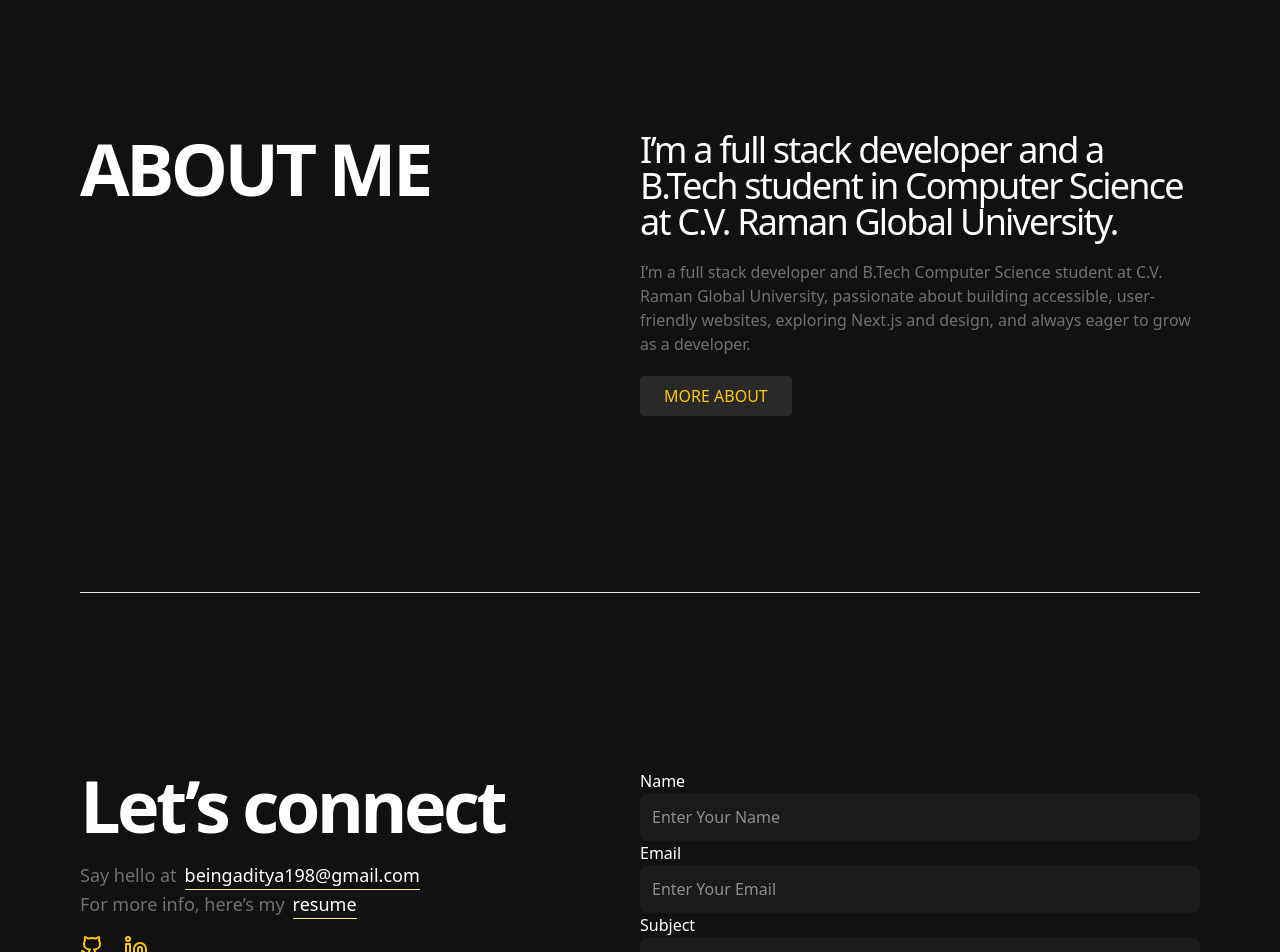
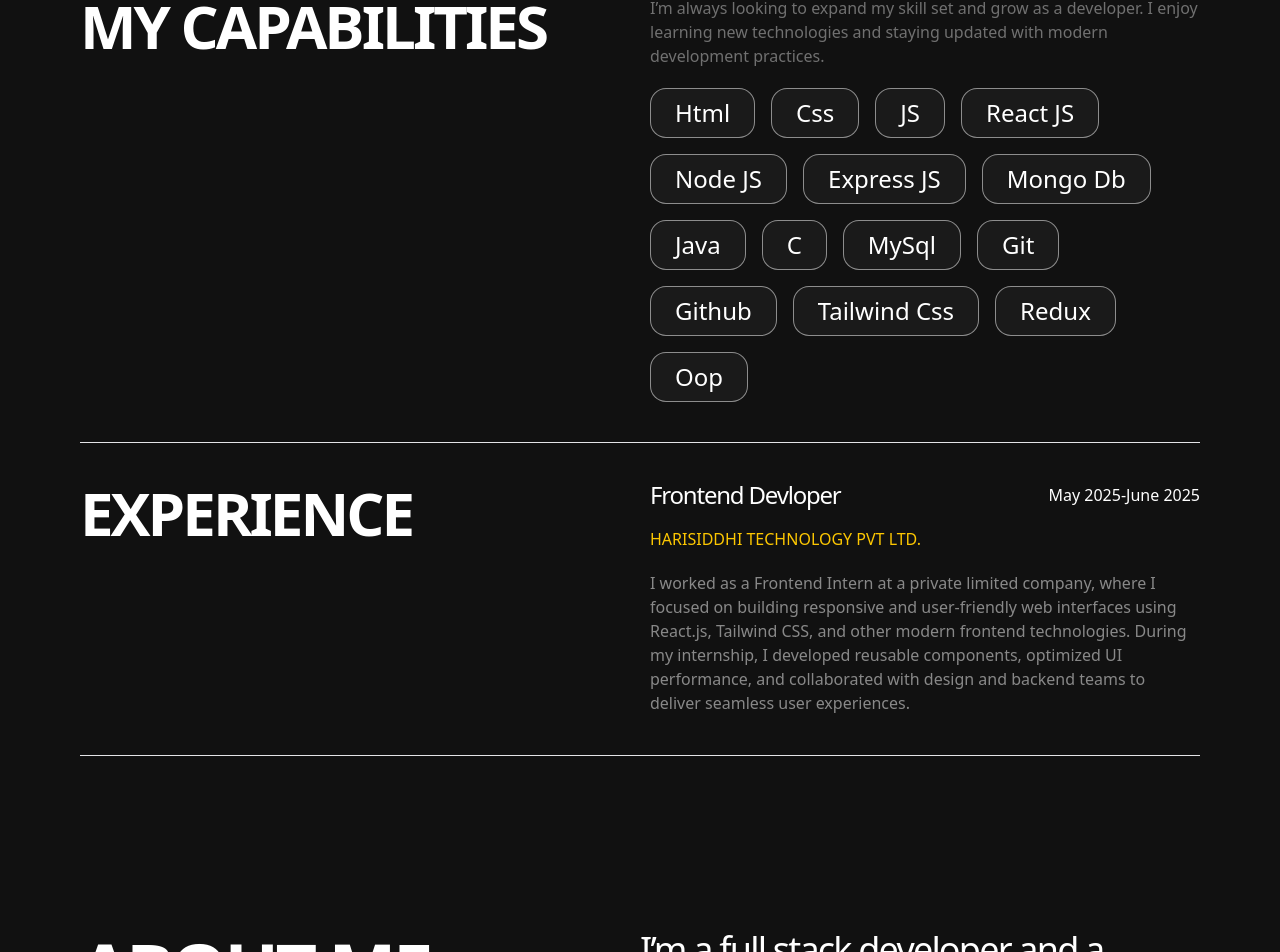
Before and after one commit to Ui-Adiii/Portfolio, a React (Vite) app: page / in a window 1280 px wide. Shown: the part 1725-2677 px from the top of the page. Built offline with nearby package versions, Linux system fonts and the light colour scheme.

Commit message:
adding capability and experience in home page

```diff
--- a/src/App.jsx
+++ b/src/App.jsx
@@ -23,7 +23,7 @@ const App = () => {
           <Route path="/" element={<Main />} />
           <Route path="/work" element={<Work />} />
           <Route path="/contact" element={<Contact />} />
-          <Route path="/about" element={<About />} />
+          <Route path="/about" element={<Experience />} />
           <Route path="/experience" element={<Experience />} />
         </Routes>
       </div>
--- a/src/pages/Main.jsx
+++ b/src/pages/Main.jsx
@@ -3,6 +3,8 @@ import Home from "./Home";
 import Projects from "./Projects";
 import About from "./About";
 import Contact from "./Contact"
+import Capability from "./Capability";
+import MyExp from "./MyExp";
 const Main = () => {
   return (
     <>
@@ -10,6 +12,10 @@ const Main = () => {
       <hr/>
       <Projects/>
       <hr className="mt-10" />
+      <Capability/>
+      <hr />
+      <MyExp/>
+      <hr />
       <About/>
       <hr />
       <Contact  />
```
